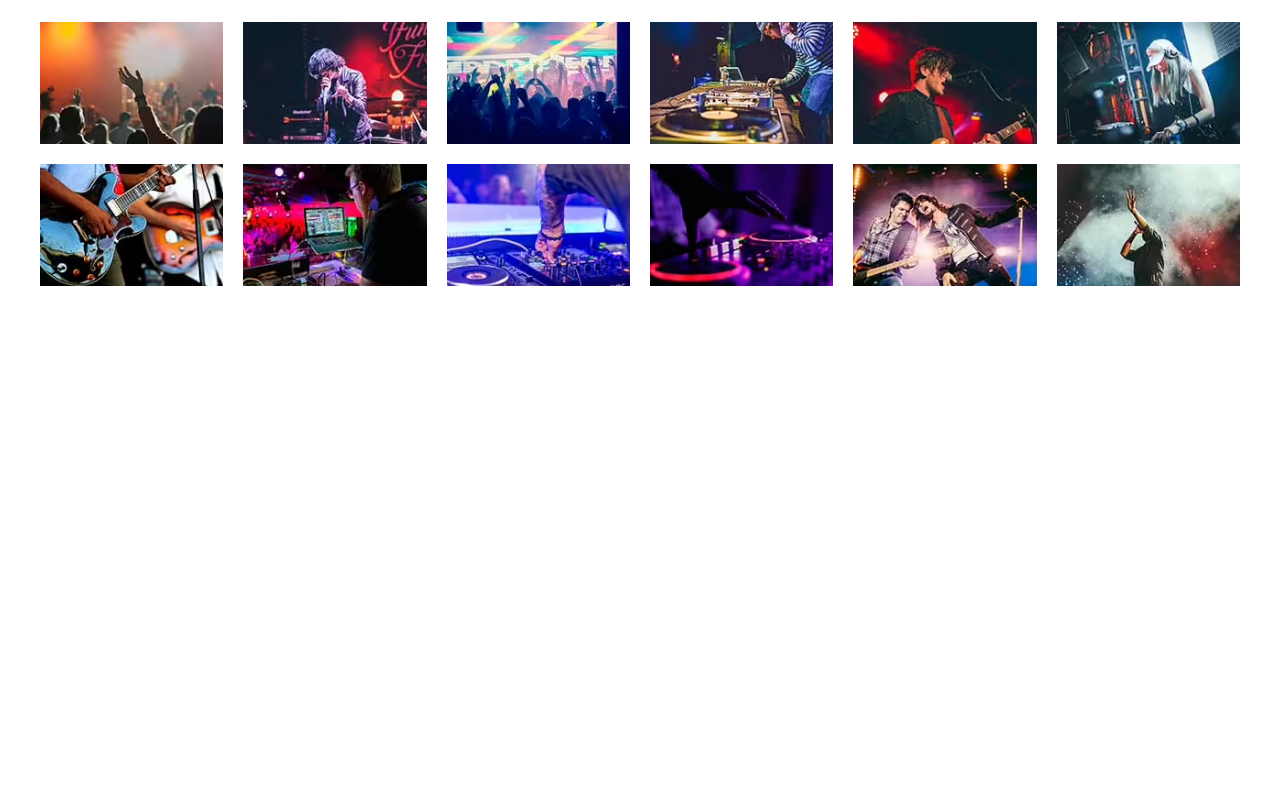
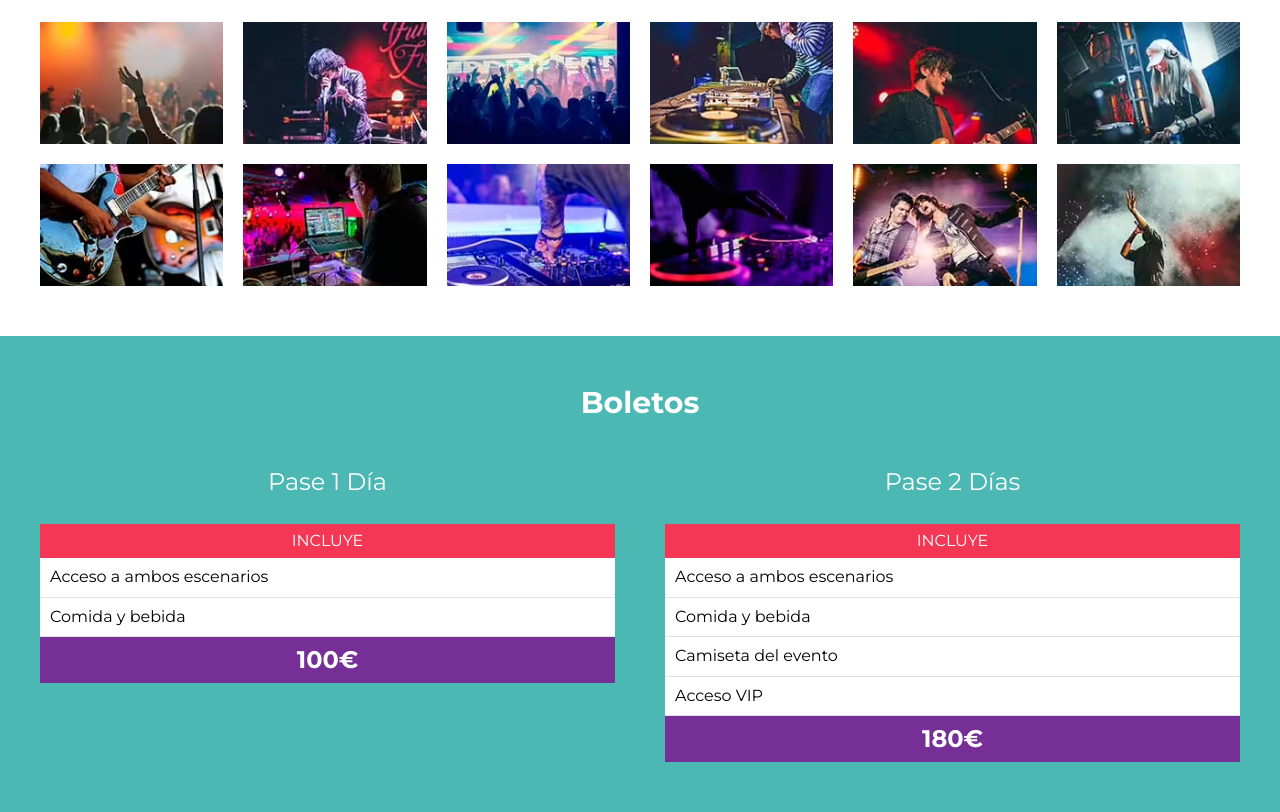
Before and after one commit to jesusbenagal/FestivalMusica, a website: page index.html in a window 1280 px wide. Shown: the part 2957-3769 px from the top of the page. Before the commit the page ends 3293 px from the top, so only its background shows below. Drawn offline with Linux system fonts and the light colour scheme.

Commit message:
Realizando la seccion de boletos

```diff
--- a/index.html
+++ b/index.html
@@ -175,6 +175,48 @@
         <ul class="galeria-imagenes"></ul>
     </section>
 
+    <section class="boletos bg-verde">
+        <h3>Boletos</h3>
+
+        <div class="contenedor contenedor-boletos">
+            <div class="basico pase">
+                <p class="nombre-pase">Pase 1 Día</p>
+                <header class="pase-header">
+                    <p>Incluye</p>
+                </header>
+                <div class="pase-body">
+                    <ul>
+                        <li>Acceso a ambos escenarios</li>
+                        <li>Comida y bebida</li>
+                    </ul>
+                </div>
+
+                <footer class="pase-footer">
+                    <p>100€</p>
+                </footer>
+            </div>
+
+            <div class="premium pase">
+                <p class="nombre-pase">Pase 2 Días</p>
+                <header class="pase-header">
+                    <p>Incluye</p>
+                </header>
+                <div class="pase-body">
+                    <ul>
+                        <li>Acceso a ambos escenarios</li>
+                        <li>Comida y bebida</li>
+                        <li>Camiseta del evento</li>
+                        <li>Acceso VIP</li>
+                    </ul>
+                </div>
+
+                <footer class="pase-footer">
+                    <p>180€</p>
+                </footer>
+            </div>
+        </div>
+    </section>
+
 
     <script src="build/js/app.js"></script>
 </body>
--- /dev/null
+++ b/src/scss/layout/_boletos.scss
@@ -0,0 +1,66 @@
+@use 'base/variables' as v;
+@use 'base/mixins' as m;
+
+.boletos {
+    padding: 5rem 0;
+    h3 {
+        text-align: center;
+        color: v.$blanco;
+        margin-bottom: 2rem;
+    }
+
+    .contenedor-boletos {
+
+        @include m.tablet {
+            @include m.grid(2, 5rem);
+        }
+    }
+}
+
+.pase {
+    color: black;
+
+    .nombre-pase {
+        text-align: center;
+        font-size: 2.4rem;
+        color: v.$blanco;
+    }
+
+    &-header,
+    &-footer {
+        padding: .5rem;
+        p {
+            text-align: center;
+            color: v.$blanco;
+            margin: 0;
+        }
+    }
+
+    &-header {
+        background-color: v.$rosa;
+        p {
+            text-transform: uppercase;
+            font-size: 1.6rem;
+        }
+    }
+    &-body {
+        background-color: v.$blanco;
+
+        ul {
+            @include m.resetear-lista;
+            li,
+            :nth-child(odd) {
+                background-color: v.$blanco;
+                padding: 1rem;
+                border-bottom: 1px solid #e1e1e1;
+            }
+        }
+    }
+    &-footer {
+        background-color: v.$morado;
+        p {
+            font-size: 2.4rem;
+            font-weight: 700;
+        }
+    }
+}
--- a/src/scss/layout/_index.scss
+++ b/src/scss/layout/_index.scss
@@ -3,3 +3,4 @@
 @forward 'festival';
 @forward 'lineup';
 @forward 'galeria';
+@forward 'boletos';
```
Also changed, not shown: build/css/app.css.
